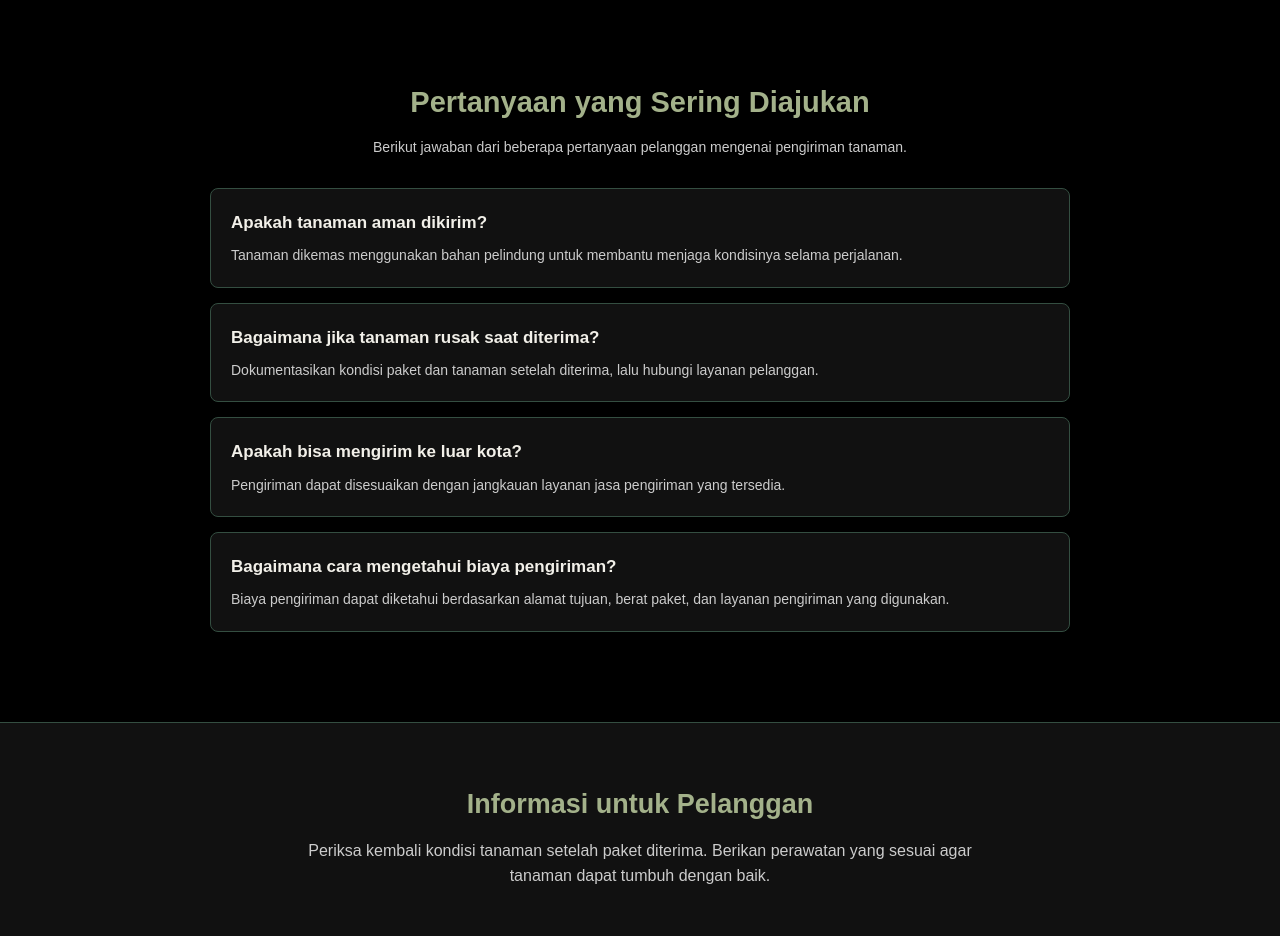
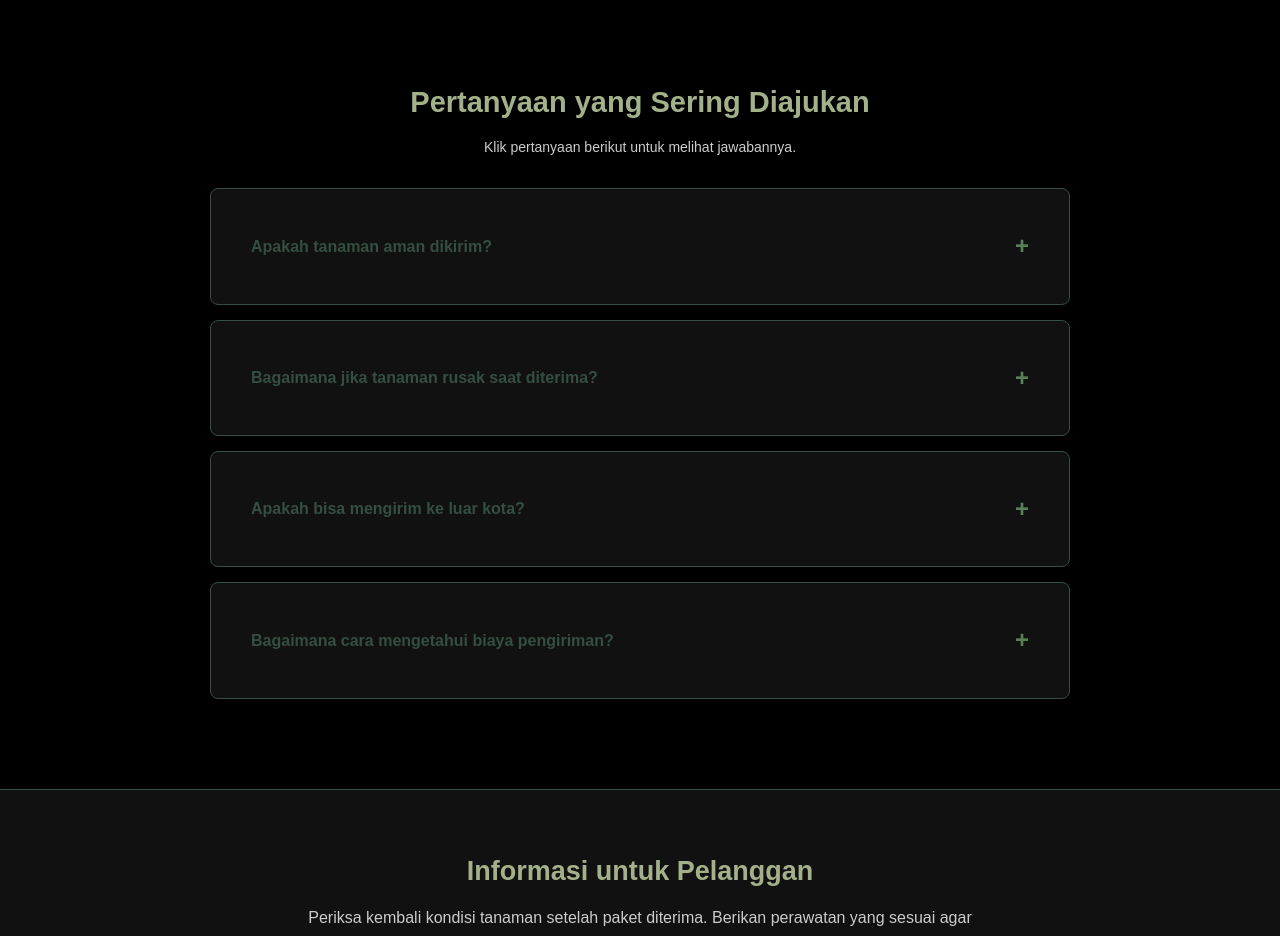
Before and after one commit to vannskie-dev/cv-tumbuh-bersama, a plain HTML site: page project-root/pages/delivery-info.html in a window 1280 px wide. Shown: the part 1580-2516 px from the top of the page. Drawn offline with Linux system fonts and the light colour scheme.

Commit message:
add interactive faq accordion

```diff
--- a/project-root/pages/delivery-info.html
+++ b/project-root/pages/delivery-info.html
@@ -6,7 +6,54 @@
     <meta name="viewport" content="width=device-width, initial-scale=1.0">
     <title>Informasi Pengiriman - CV Tumbuh Bersama</title>
     <link rel="stylesheet" href="../styles/delivery-info.css">
+
+    <style>
+        .faq-item {
+            cursor: pointer;
+        }
+
+        .faq-item summary {
+            font-weight: 600;
+            color: #344E41;
+            padding: 18px 20px;
+            list-style: none;
+            display: flex;
+            justify-content: space-between;
+            align-items: center;
+            gap: 15px;
+        }
+
+        .faq-item summary::-webkit-details-marker {
+            display: none;
+        }
+
+        .faq-item summary::after {
+            content: "+";
+            font-size: 24px;
+            color: #588157;
+            transition: transform 0.3s ease;
+        }
+
+        .faq-item[open] summary::after {
+            content: "−";
+        }
+
+        .faq-item p {
+            padding: 0 20px 18px;
+            margin: 0;
+        }
+
+        .faq-item summary:hover {
+            color: #588157;
+        }
+
+        .faq-item summary:focus-visible {
+            outline: 2px solid #588157;
+            outline-offset: 3px;
+        }
+    </style>
 </head>
+
 <body id="top">
 
     <header class="navbar">
@@ -138,6 +185,7 @@
                 <img
                     src="https://images.unsplash.com/photo-1485955900006-10f4d324d411?w=1000"
                     alt="Tanaman hias dalam pot"
+                    loading="lazy"
                 >
             </div>
         </section>
@@ -145,42 +193,41 @@
         <section class="faq-section">
             <h2>Pertanyaan yang Sering Diajukan</h2>
             <p class="faq-description">
-                Berikut jawaban dari beberapa pertanyaan
-                pelanggan mengenai pengiriman tanaman.
+                Klik pertanyaan berikut untuk melihat jawabannya.
             </p>
 
-            <div class="faq-item">
-                <h3>Apakah tanaman aman dikirim?</h3>
+            <details class="faq-item">
+                <summary>Apakah tanaman aman dikirim?</summary>
                 <p>
                     Tanaman dikemas menggunakan bahan pelindung
                     untuk membantu menjaga kondisinya selama perjalanan.
                 </p>
-            </div>
+            </details>
 
-            <div class="faq-item">
-                <h3>Bagaimana jika tanaman rusak saat diterima?</h3>
+            <details class="faq-item">
+                <summary>Bagaimana jika tanaman rusak saat diterima?</summary>
                 <p>
                     Dokumentasikan kondisi paket dan tanaman
                     setelah diterima, lalu hubungi layanan pelanggan.
                 </p>
-            </div>
+            </details>
 
-            <div class="faq-item">
-                <h3>Apakah bisa mengirim ke luar kota?</h3>
+            <details class="faq-item">
+                <summary>Apakah bisa mengirim ke luar kota?</summary>
                 <p>
                     Pengiriman dapat disesuaikan dengan jangkauan
                     layanan jasa pengiriman yang tersedia.
                 </p>
-            </div>
+            </details>
 
-            <div class="faq-item">
-                <h3>Bagaimana cara mengetahui biaya pengiriman?</h3>
+            <details class="faq-item">
+                <summary>Bagaimana cara mengetahui biaya pengiriman?</summary>
                 <p>
                     Biaya pengiriman dapat diketahui berdasarkan
                     alamat tujuan, berat paket, dan layanan
                     pengiriman yang digunakan.
                 </p>
-            </div>
+            </details>
         </section>
 
         <section class="reminder">
```
